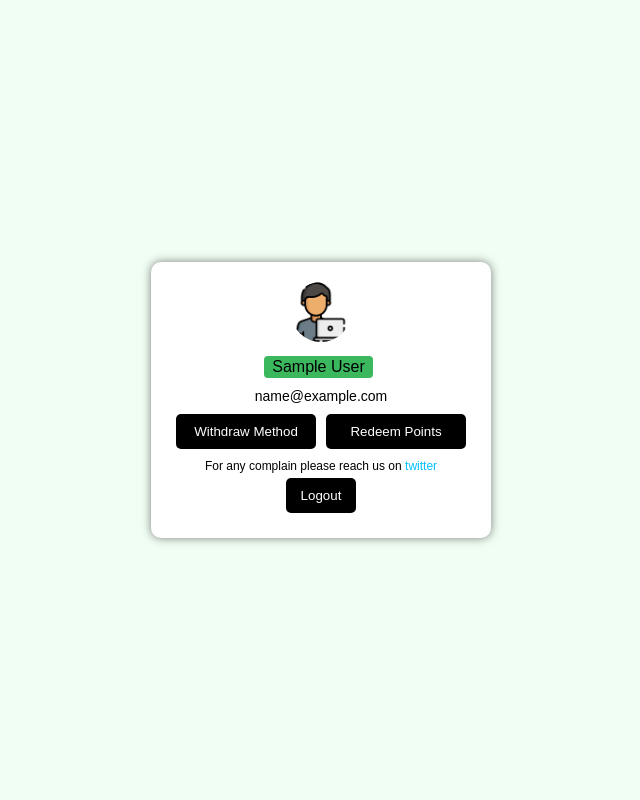
After one commit to codeAKstan/quiz_it-project, a PHP site: page /dash/me.php in a window 1280 px wide. The commit adds this page. Shown: the whole page, without its empty margins (319-959 px from the left). Run offline with PHP 8.4, Linux system fonts and the light colour scheme; the visitor is signed in with stand-in values (Sample User, id 1); data that the repository does not hold is empty.

Commit message:
Made the my profile page

```diff
--- /dev/null
+++ b/dash/me.php
@@ -0,0 +1,154 @@
+<?php
+include "user-points.php";
+
+if (isset($_SESSION['id']) && isset($_SESSION['fname']) && isset($_SESSION['last_login'])
+&& isset($_SESSION['withdraw']) && isset($_SESSION['email'])){
+ ?>
+<!DOCTYPE html>
+<html lang="en">
+<head>
+    <meta charset="UTF-8">
+    <meta name="viewport" content="width=device-width, initial-scale=1.0">
+    <title>User Profile</title>
+	<link rel="shortcut icon" href="../assets/images/inspiration.png" type="image/x-icon">
+</head>
+<style>
+    body {
+    background-color: #f1fef4;
+    color: #000;
+    font-family: Arial, sans-serif;
+    display: flex;
+    justify-content: center;
+    align-items: center;
+    height: 100vh;
+    margin: 0;
+}
+
+.container {
+    background-color: #fff;
+    padding: 20px;
+    border-radius: 10px;
+    box-shadow: 0 0 10px rgba(0, 0, 0, 0.5);
+    position: relative;
+    width: 300px;
+    text-align: center;
+}
+
+.close-btn {
+    position: absolute;
+    top: 10px;
+    right: 10px;
+    background: none;
+    border: none;
+    color: #fff;
+    font-size: 18px;
+    cursor: pointer;
+}
+
+.avatar img {
+    border-radius: 50%;
+    width: 60px;
+    height: 60px;
+}
+
+.username-section {
+    display: flex;
+    justify-content: center;
+    align-items: center;
+    margin-top: 10px;
+}
+
+.username {
+    background-color: #3bb75e;
+    padding: 2px 8px;
+    border-radius: 4px;
+    margin-right: 5px;
+}
+
+.verified {
+    color: #00ff00;
+    display: flex;
+    align-items: center;
+}
+
+.verified::before {
+    content: '✔';
+    margin-right: 5px;
+}
+
+.email {
+    margin: 10px 0;
+    font-size: 14px;
+}
+
+.change-username, .faq, .about-grass, .logout {
+    background-color: #000;
+    color: #fff;
+    border: none;
+    border-radius: 5px;
+    padding: 10px 15px;
+    margin: 5px 0;
+    cursor: pointer;
+}
+
+.change-username:hover, .faq:hover, .about-grass:hover, .logout:hover {
+    background-color: #555;
+}
+
+.info-buttons {
+    display: flex;
+    justify-content: space-between;
+    margin: 10px 0;
+}
+
+.info-buttons button {
+    flex: 1;
+    margin: 0 5px;
+}
+
+.support {
+    margin-top: 10px;
+    font-size: 12px;
+}
+
+.support a {
+    color: #00bfff;
+    text-decoration: none;
+}
+
+.support span {
+    color: #00bfff;
+}
+a{
+    text-decoration: none;
+    color:white;
+}
+
+</style>
+<body>
+    <div class="container">
+        <div class="profile">
+            <button class="close-btn">✕</button>
+            <div class="avatar">
+                <img src="../assets/images/programmer.png" alt="Avatar">
+            </div>
+            <div class="username-section">
+                <span class="username"><?=$_SESSION['fname']?></span>
+            </div>
+            <div class="email"><?=$_SESSION['email']?></div>
+            <div class="info-buttons">
+                <button class="faq"> Withdraw Method</button>
+                <button class="about-grass">Redeem Points</button>
+            </div>
+            <div class="support">
+                For any  complain please reach us on <a href="x.com">twitter</a>
+            </div>
+            <button class="logout"><a href="../logout.php">Logout</a></button>
+        </div>
+    </div>
+</body>
+</html>
+<?php }else {
+	header("Location: ../login.php");
+	exit;
+} ?>
--- /dev/null
+++ b/dash/user-points.php
@@ -0,0 +1,40 @@
+<?php
+// Connect to the database
+include "../db_conn.php";
+// Start the session
+session_start();
+
+// Check if the user is logged in
+if (isset($_SESSION['id']) && isset($_SESSION['fname']) &&isset($_SESSION['last_login'])) {
+    // Get the user ID from the session
+    // Retrieve the user's current point value
+    $id = $_SESSION['id'];
+    $query = "UPDATE users SET last_login = NOW() WHERE id = $id";
+    // execute the query using your database connection
+    $stmt = $conn->prepare($query);
+    $stmt->execute();
+    $query = "SELECT points FROM users WHERE id = $id";
+    $stmt = $conn->prepare($query);
+    $stmt->execute();
+    $row = $stmt->fetch(PDO::FETCH_ASSOC);
+    $points = $row['points'];
+
+    // Check if a day has passed since the user last logged in
+    $last_login = $_SESSION['last_login'];
+    $current_date = date('Y-m-d');
+    if ($current_date > $last_login) {
+        // Update the user's point value
+        $new_points = $points + 10; // Increment the user's points by 10
+        $query = "UPDATE users SET points = $new_points WHERE id = $id";
+        $stmt = $conn->prepare($query);
+        $stmt->execute();
+
+        // Update the last login date in the session
+        $_SESSION['last_login'] = $current_date;
+
+        // Update the points variable
+        $points = $new_points;
+    }
+}
+
+?>
--- a/php/login.php
+++ b/php/login.php
@@ -36,6 +36,7 @@ if(isset($_POST['uname']) &&
           $redeemedPoints = $user['redeemed_points'];
           $last_login = $user['last_login'];
           $withdraw = $user['withdraw'];
+          $email = $user['email'];
           if($username === $uname){
              if(password_verify($pass, $password)){
                  $_SESSION['id'] = $id;
@@ -44,6 +45,7 @@ if(isset($_POST['uname']) &&
                  $_SESSION['redeemed_points'] = $redeemedPoints;
                  $_SESSION['last_login'] = $last_login;
                  $_SESSION['withdraw'] = $withdraw;
+                 $_SESSION['email'] = $email;
 
                  header("Location: ../home.php");
                  exit;
```
Also changed, not shown: home.php (+13 -13 lines), assets/images/programmer.png (added), dash/settings.php (added).
